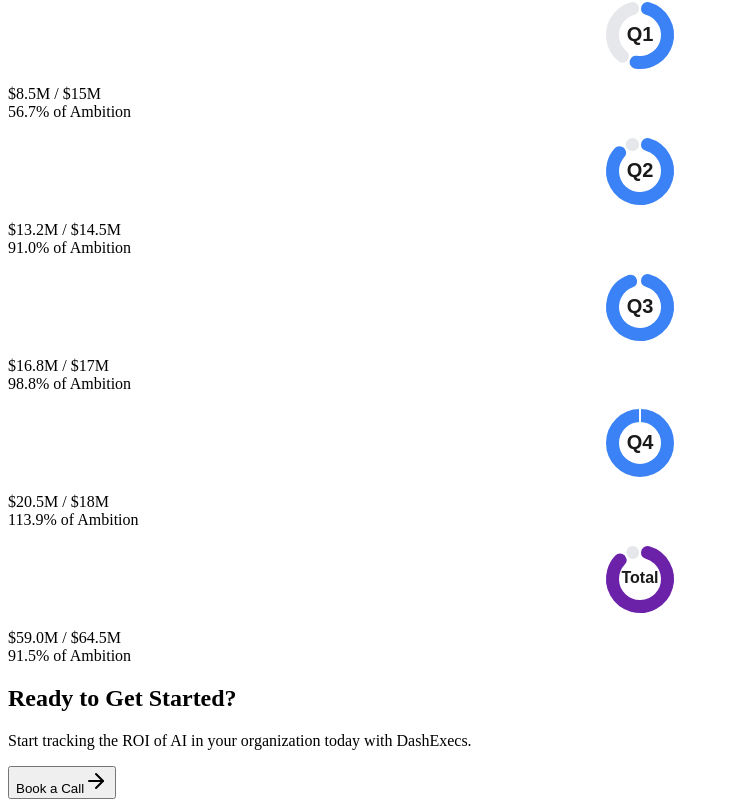
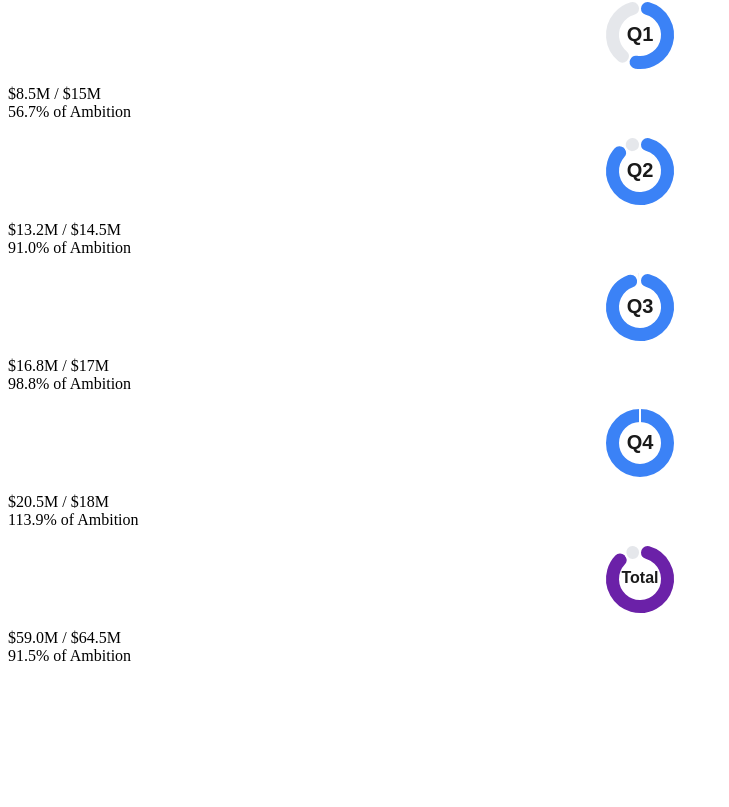
Before and after one commit to CyberTud/dashexecs-web, a React (Vite) app: page / in a window 1280 px wide. Shown: the part 716-1523 px from the top of the page, without its empty margins (0-729 px from the left). After the commit the page ends 1389 px from the top, so only its background shows below. Built offline with nearby package versions, Linux system fonts and the light colour scheme; the HTML template or start-up script is replaced by a standard one.

Commit message:
Remove CTA section from landing page

```diff
--- a/src/pages/LandingPage.tsx
+++ b/src/pages/LandingPage.tsx
@@ -332,31 +332,6 @@ const LandingPage = () => {
           </div>
         </div>
       </section>
-
-      {/* CTA Section */}
-      <section className="py-20 px-4 sm:px-6 lg:px-8">
-        <div className="max-w-4xl mx-auto text-center">
-          <motion.div
-            initial={{ opacity: 0, y: 20 }}
-            whileInView={{ opacity: 1, y: 0 }}
-            viewport={{ once: true }}
-            transition={{ duration: 0.6 }}
-          >
-            <h2 className="text-4xl md:text-5xl font-bold text-[#1a1a1a] mb-6">
-              Ready to Get Started?
-            </h2>
-            <p className="text-xl text-gray-600 mb-10">
-              Start tracking the ROI of AI in your organization today with DashExecs.
-            </p>
-            <a href="/dvm">
-              <Button variant="primary" size="lg" className="flex items-center gap-2 mx-auto">
-                Book a Call
-                <ArrowRight className="w-5 h-5" />
-              </Button>
-            </a>
-          </motion.div>
-        </div>
-      </section>
     </div>
   )
 }
```
